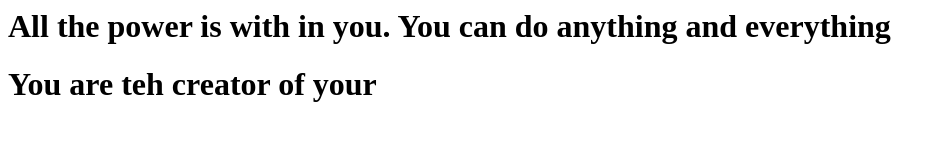
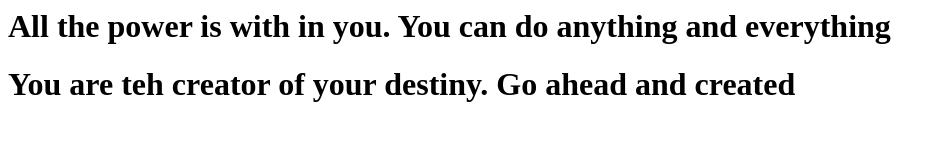
Before and after one commit to sujithbuoy/firstgitrepo, a plain HTML site: page index.html in a window 1280 px wide. Shown: the whole page, without its empty margins (0-946 px from the left). Drawn offline with Linux system fonts and the light colour scheme.

Commit message:
updated quate 2

```diff
--- a/index.html
+++ b/index.html
@@ -1,6 +1,6 @@
 <html>
     <body>
         <h1>All the power is with in you. You can do anything and everything</h1>
-        <h1>You are teh creator of your </h1>
+        <h1>You are teh creator of your destiny. Go ahead and created</h1>
     </body>
 </html>
```
